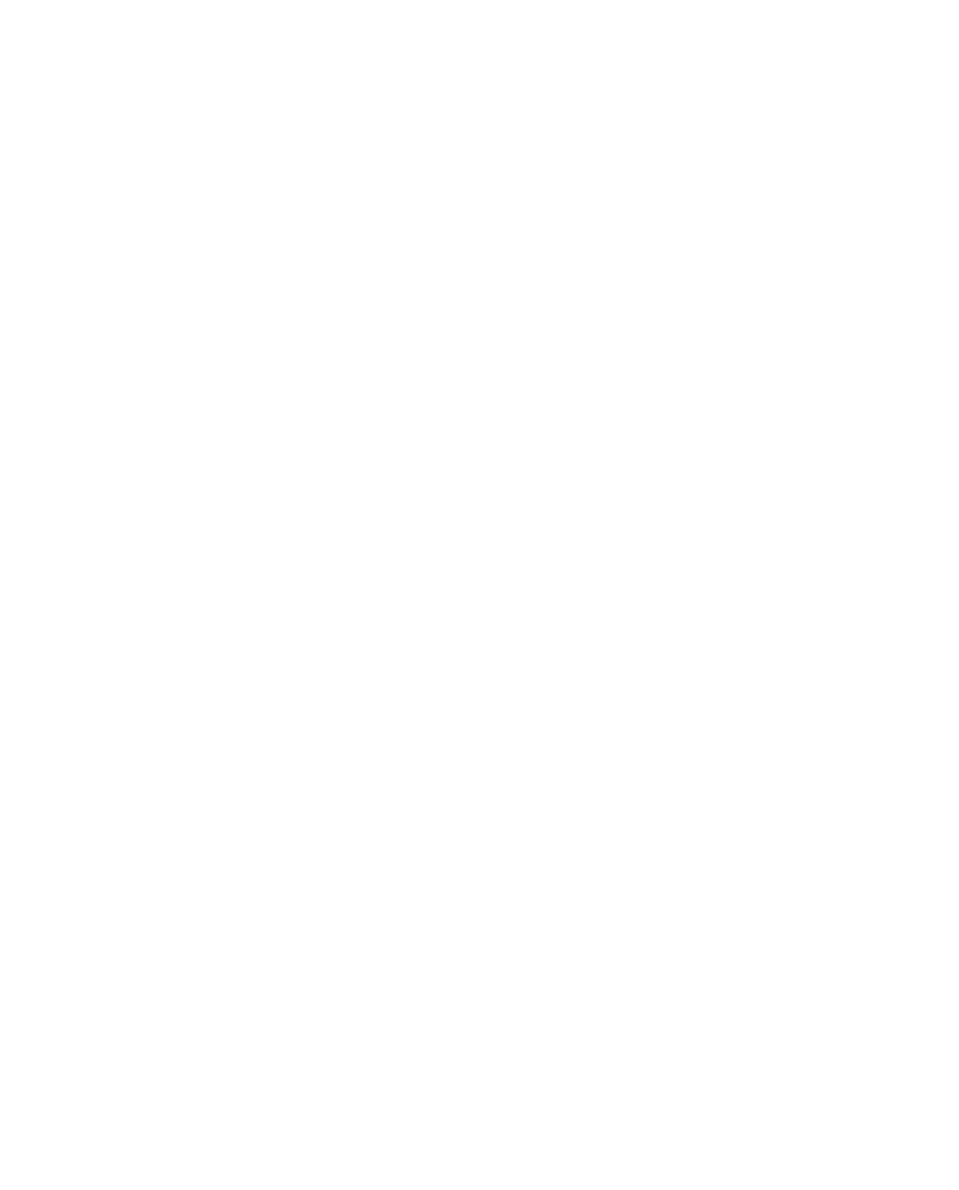
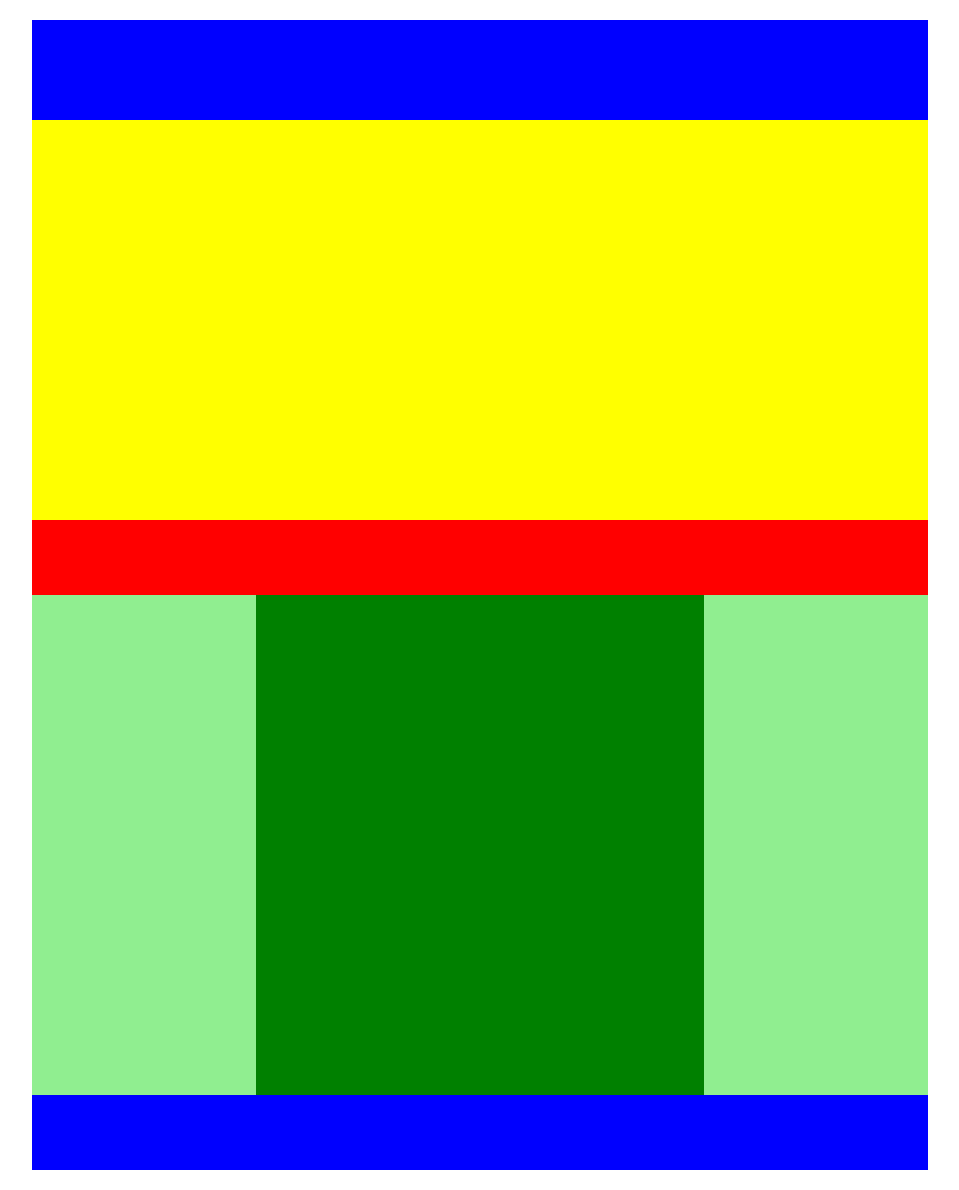
Before and after one commit to gitmichele/htmlcss-struttura-wp, a plain HTML site: page index.html in a window 1280 px wide. Shown: the whole page, without its empty margins (160-1119 px from the left). Before the commit the page ends 800 px from the top, so only its background shows below. Drawn offline with Linux system fonts and the light colour scheme.

Commit message:
second macrostructure - no internal margins

```diff
--- a/css/style.css
+++ b/css/style.css
@@ -10,3 +10,63 @@
     width: 70%;
     margin: 20px auto;
 }
+
+
+.row::after{
+    content: "";
+    display: table;
+    clear: both;
+}
+
+/* header */
+header{
+    width: 100%;
+    /* DEBUG:  */
+    height: 100px;
+    background-color: blue;
+}
+
+
+/* jumbotron */
+#jumbotron{
+    width: 100%;
+    /* DEBUG:  */
+    height: 400px;
+    background-color: yellow;
+}
+
+
+
+/* sezione principale - uso float */
+.top{
+    width: 100%;
+    /* DEBUG:  */
+    height: 75px;
+    background-color: red;
+}
+
+.aside{
+    float: left;
+    width: 25%;
+    /* DEBUG:  */
+    height: 500px;
+    background-color: lightgreen
+}
+
+.central{
+    float:left;
+    width: 50%;
+    /* DEBUG:  */
+    height: 500px;
+    background-color: green;
+}
+
+
+
+/* footer */
+footer{
+    width: 100%;
+    /* DEBUG:  */
+    height: 75px;
+    background-color: blue;
+}
--- a/index.html
+++ b/index.html
@@ -17,7 +17,7 @@
             </header>
 
             <!-- jumbotron della pagina - un unica sezione -->
-            <section>
+            <section id="jumbotron">
             </section>
 
             <!-- corpo principale della pagina -->
```
